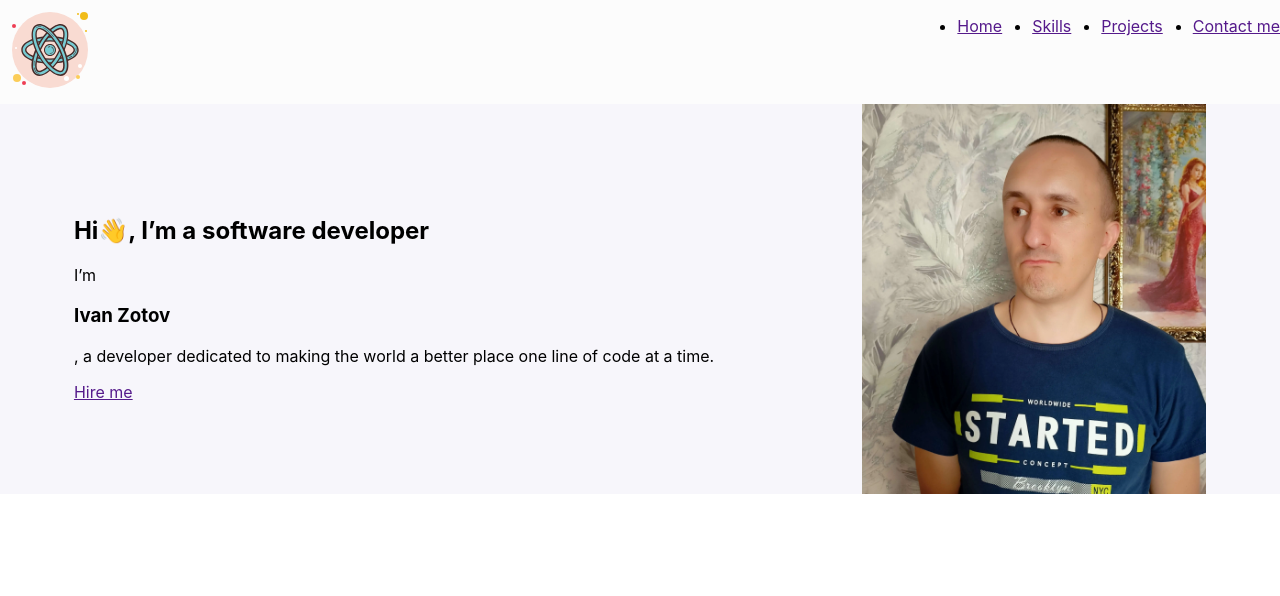
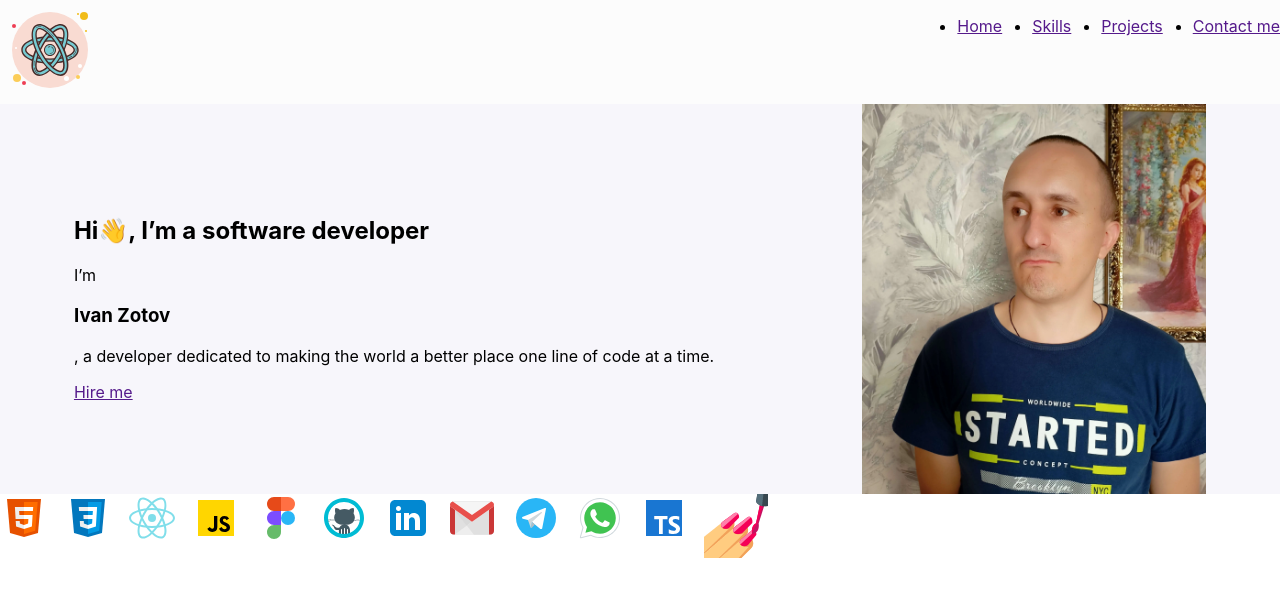
Before and after one commit to hadsome-Droid/project-portfolio-3, a React app: page / in a window 1280 px wide. Shown: the top 596 px of the page. Built offline with nearby package versions, Linux system fonts and the light colour scheme.

Commit message:
create Manual block complete

```diff
--- a/src/App.tsx
+++ b/src/App.tsx
@@ -1,6 +1,7 @@
 import './App.css';
 import {Header} from "./layout/header/Header";
 import {Main} from "./layout/sections/main/Main";
+import {Skills} from "./layout/sections/skills/Skills";
 
 
 function App() {
@@ -8,6 +9,7 @@ function App() {
         <div className="App">
             <Header/>
             <Main/>
+            <Skills/>
         </div>
     );
 }
--- /dev/null
+++ b/src/layout/sections/skills/Skills.tsx
@@ -0,0 +1,22 @@
+import React from 'react';
+import {Icon} from "../../../components/icon/Icon";
+import Styled from "../../../assets/images/different/styled-components.webp"
+
+export const Skills = () => {
+    return (
+        <div>
+            <Icon iconId={'html'}/>
+            <Icon iconId={'css'}/>
+            <Icon iconId={'react'}/>
+            <Icon iconId={'js'}/>
+            <Icon iconId={'figma'}/>
+            <Icon iconId={'github'}/>
+            <Icon iconId={'linkedin'}/>
+            <Icon iconId={'email'}/>
+            <Icon iconId={'telegram'}/>
+            <Icon iconId={'whatsapp'}/>
+            <Icon iconId={'typescript'}/>
+            <img src={Styled} alt=""/>
+        </div>
+    );
+};
```
Also changed, not shown: src/assets/images/iconsSprite.svg.
